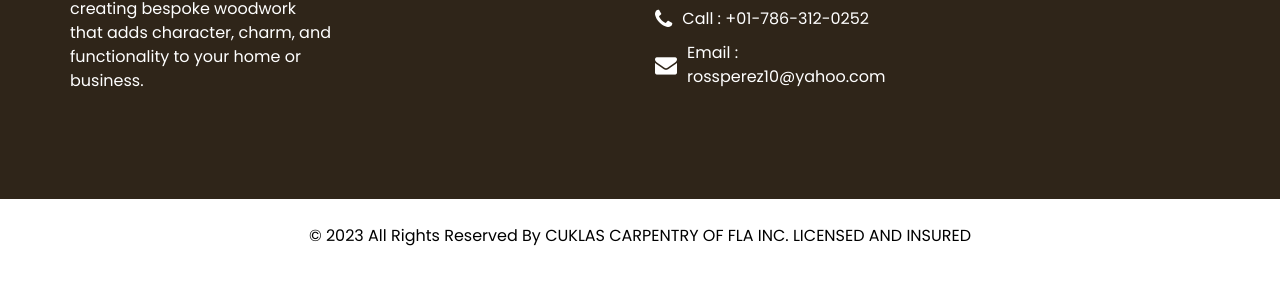
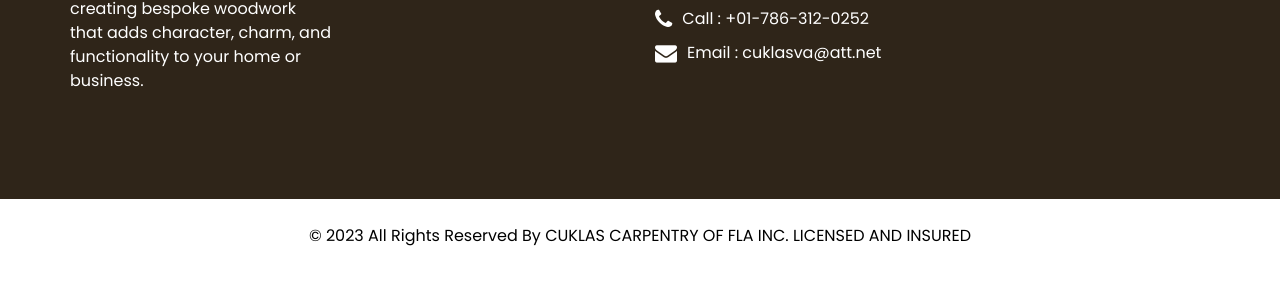
Before and after one commit to RakuraiRaiton/cuklas-carpentry, a plain HTML site: page contact.html in a window 1280 px wide. Shown: the part 226-510 px from the top of the page. Drawn offline with nearby package versions, Linux system fonts and the light colour scheme; some packages are replaced by stand-ins of ours.

Commit message:
=updating email on all landing pages

```diff
--- a/contact.html
+++ b/contact.html
@@ -147,7 +147,7 @@
               <a href="">
                 <i class="fa fa-envelope" aria-hidden="true"></i>
                 <span>
-                  Email : rossperez10@yahoo.com
+                  Email : cuklasva@att.net
                 </span>
               </a>
             </div>
```
Also changed, not shown: about.html (+1 -1 lines), index.html (+1 -1 lines), service.html (+1 -1 lines).
